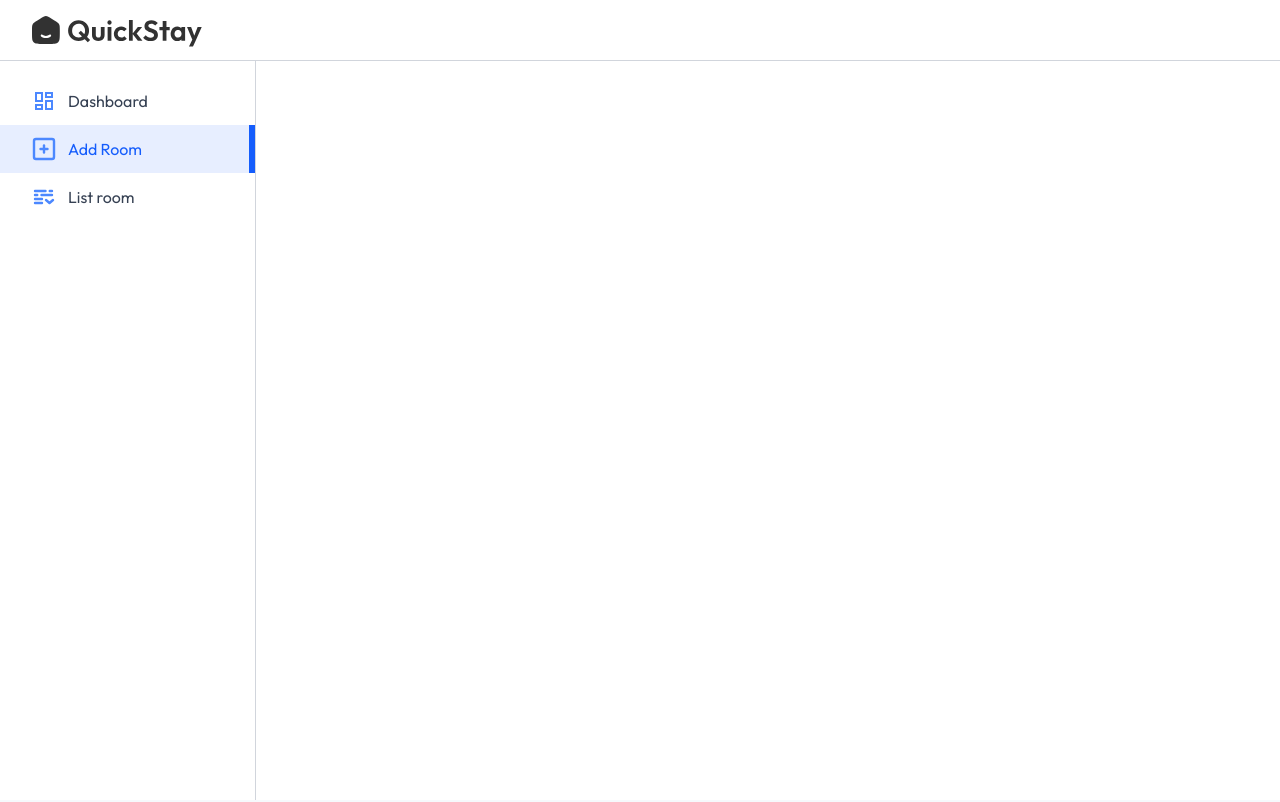
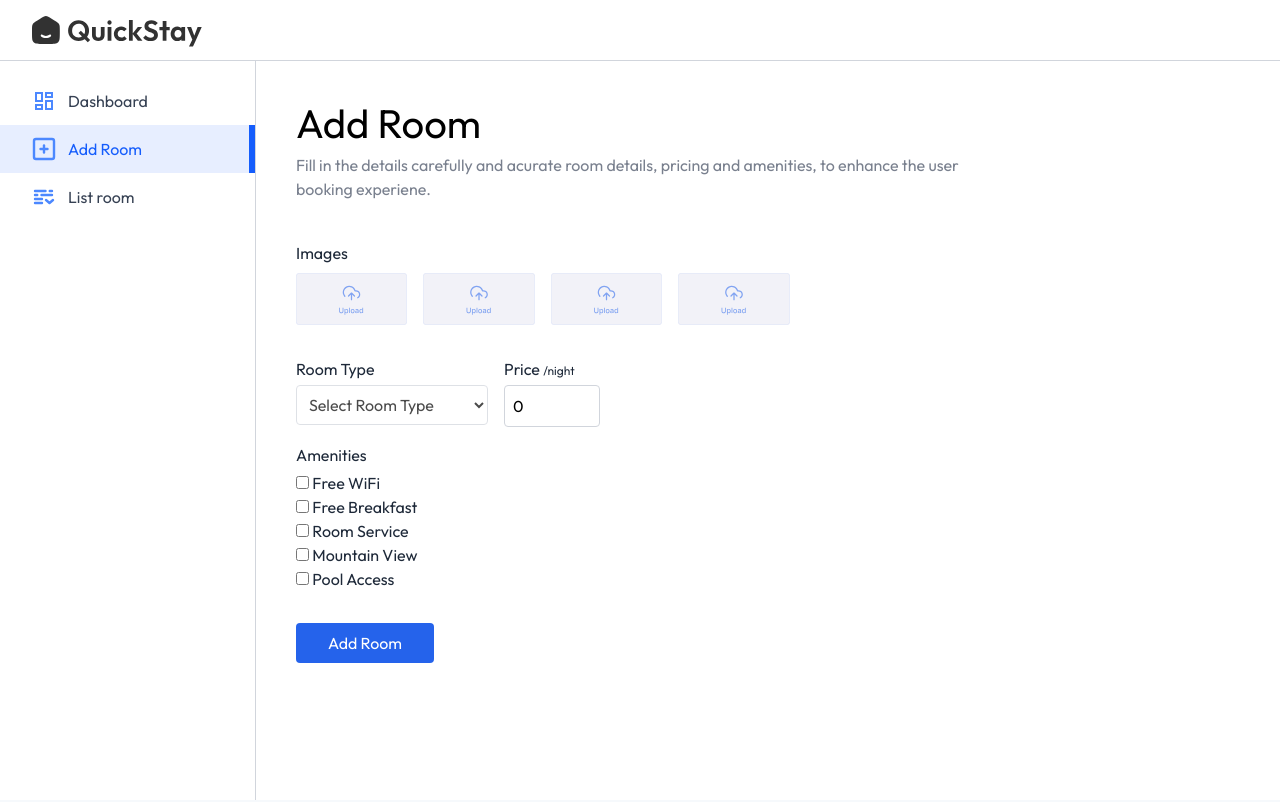
Before and after one commit to JUDHI3134/hotel-booking, a React (Vite) app in the folder client/: page /owner/add-room in a window 1280 px wide. Shown: the top 802 px of the page. Built offline with nearby package versions, Linux system fonts and the light colour scheme; a web font is replaced by a local one.

Commit message:
create add room page ui

```diff
--- a/client/src/pages/hotelOwner/AddRoom.jsx
+++ b/client/src/pages/hotelOwner/AddRoom.jsx
@@ -1,10 +1,76 @@
-import React from 'react'
+import React, { useState } from 'react'
+import Title from '../../components/Title'
+import { assets } from '../../assets/assets'
 
 const AddRoom = () => {
+
+    const [images, setImages] = useState({
+        1: null,
+        2: null,
+        3: null,
+        4: null,
+    })
+
+    const [inputs, setInputs] = useState({
+        roomType: '',
+        pricePerNight: 0,
+        amenities: {
+            'Free WiFi' : false,
+            'Free Breakfast' : false,
+            'Room Service' : false,
+            'Mountain View' : false,
+            'Pool Access' : false,
+        }
+    })
+
   return (
-    <div>
+    <form>
+          <Title align='left' font='outfit' title='Add Room' subTitle='Fill in the details carefully and acurate room details, pricing and amenities, to enhance the user booking experiene.' />
 
-    </div>
+          {/* upload area for images  */}
+          <p className='mt-10 text-gray-800'>Images</p>
+          <div className='grid grid-cols-2 sm:flex gap-4 my-2 flex-wrap'>
+              {Object.keys(images).map((key) => (
+                  <label htmlFor={`roomImage${key}`} key={key}>
+                      <img className='max-h-13 opacity-80 cursor-pointer' src={images[key] ? URL.createObjectURL(images[key]) : assets.uploadArea} alt="" />
+                      <input type="file" id={`roomImage${key}`} accept='image/*' hidden onChange={e => setImages({...images, [key] : e.target.files[0]})}/>
+                  </label>
+              ))}
+          </div>
+
+
+          <div className='w-full flex max-sm:flex-col sm:gap-4 mt-4'>
+              <div className='flex-1 max-w-48'>
+                  <p className='text-gray-800 mt-4'>Room Type</p>
+                  <select onChange={e => setInputs({...inputs, roomType: e.target.value})} value={inputs.roomType} className='border border-gray-300 opacity-70 mt-1 rounded w-full p-2'>
+                      <option value="">Select Room Type</option>
+                      <option value="Single Bed">Single Bed</option>
+                      <option value="Double Bed">Double Bed</option>
+                      <option value="Luxury Room">Luxury Room</option>
+                      <option value="Family Suite">Family Suite</option>
+                  </select>
+              </div>
+
+              <div>
+                  <p className='mt-4 text-gray-800'>Price <span className='text-xs'>/night</span></p>
+                  <input type="number" placeholder='0' className='border border-gray-300 mt-1 rounded p-2 w-24' onChange={e => setInputs({...inputs, pricePerNight: e.target.value})} value={inputs.pricePerNight} />
+              </div>
+
+          </div>
+
+          <p className='mt-4 text-gray-800'>Amenities</p>
+          <div className='flex flex-col flex-wrap mt-1 text-gray-800 max-w-sm'>
+              {Object.keys(inputs.amenities).map((amenity, index) => (
+                  <div key={index}>
+                      <input type="checkbox" id={`amenities${index + 1}`} checked={inputs.amenities[amenity]} onChange={() => setInputs({ ...inputs, amenities: { ...inputs.amenities, [amenity]: !inputs.amenities[amenity] } })} />
+                      <label htmlFor={`amenities${index + 1}`}> { amenity}</label>
+                 </div>
+             ))}
+          </div>
+
+          <button className='bg-primary text-white px-8 py-2 rounded mt-8 cursor-pointer'>Add Room</button>
+
+    </form>
   )
 }
 
```
